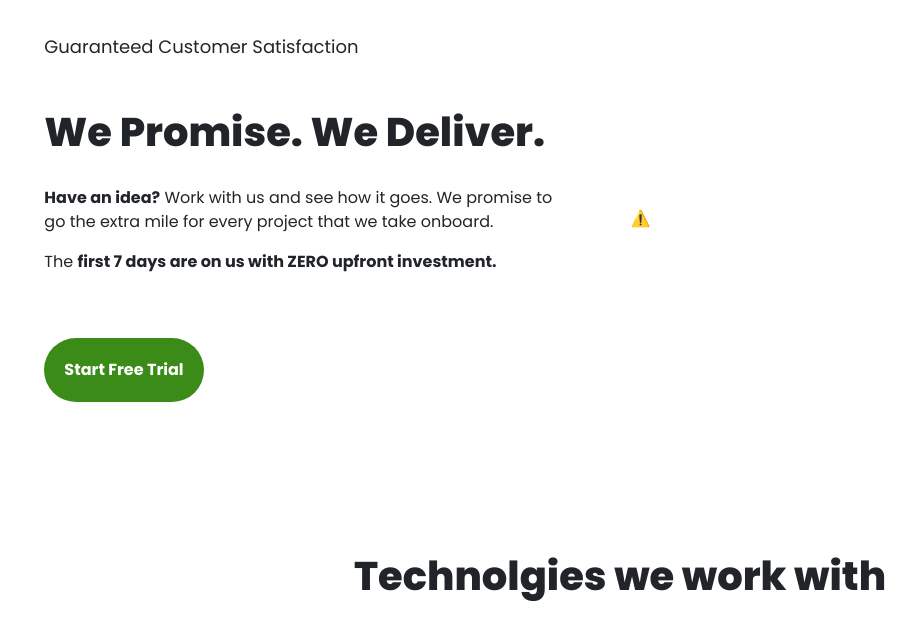
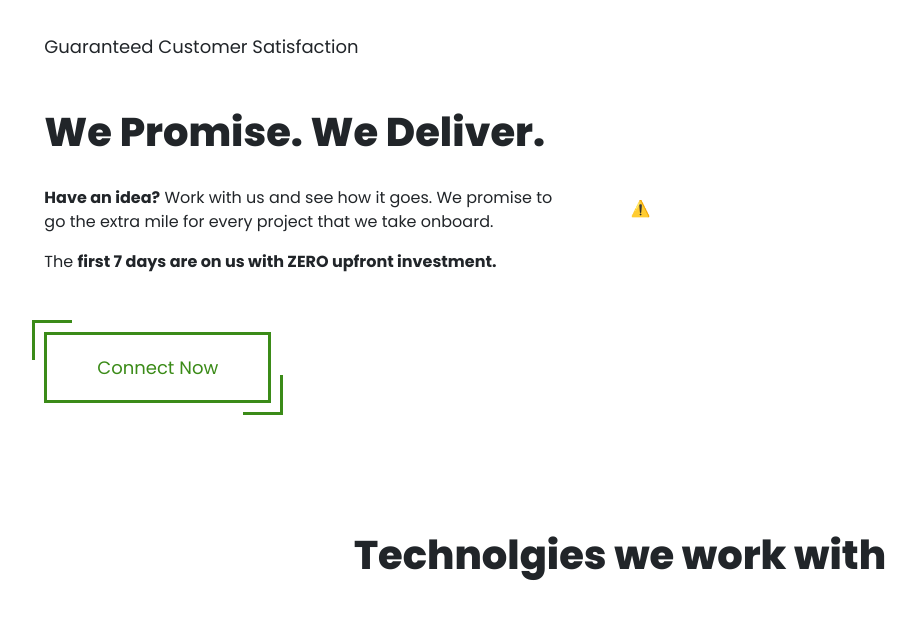
Before and after one commit to sidmrlazy/onlyn, a PHP site: page / in a window 1280 px wide. Shown: the part 1362-2005 px from the top of the page, without its empty margins (20-936 px from the left). Run offline with PHP 8.4, Linux system fonts and the light colour scheme; some libraries are stand-ins or nearby versions.

Commit message:
Merge branch 'main' of https://github.com/sidmrlazy/onlyn

```diff
--- a/assets/style.css
+++ b/assets/style.css
@@ -44,6 +44,10 @@ input::-webkit-inner-spin-button {
   font-weight: 600 !important;
   font-size: 16px !important;
   color: #3b8b18 !important;
+}
+.dropdown:hover .dropdown-menu {
+  display: block;
+  margin-top: 0;
 }
 .dropdown-menu {
   /* width: 800px; */
@@ -458,15 +462,51 @@ input::-webkit-inner-spin-button {
   font-weight: 800;
   margin-bottom: 30px;
 }
-.new-btn {
+/* .new-btn {
   background-color: #3b8b18;
   border: 0;
   padding: 20px;
   border-radius: 100px;
   font-weight: 700;
   color: #fff;
+} */
+.new-btn-holder {
+  margin-top: 80px !important;
+  max-width: 100%;
 }
-
+.new-btn {
+  text-decoration: none !important;
+  font-size: 18px;
+  color: #3b8b18;
+  padding: 20px 50px;
+  border: 3px solid #3b8b18;
+  position: relative;
+}
+.new-btn::before,
+.new-btn::after {
+  content: "";
+  position: absolute;
+  width: 40px;
+  height: 40px;
+  border: inherit;
+  transition: all 0.5s;
+}
+.new-btn::before {
+  top: -15px;
+  left: -15px;
+  border-width: 3px 0 0 3px;
+}
+.new-btn::after {
+  bottom: -15px;
+  right: -15px;
+  border-width: 0 3px 3px 0;
+}
+.new-btn:hover::before,
+.new-btn:hover::after {
+  width: calc(100% + 27px);
+  height: calc(100% + 27px);
+  text-decoration: none;
+}
 /* ================ Main Banner ================ */
 .main-banner {
   margin-top: 200px;
@@ -831,6 +871,7 @@ input::-webkit-inner-spin-button {
 .contact-form-btn:hover {
   background-color: #3b8b18;
 }
+
 .footer-icon {
   font-size: 30px;
 }
--- a/components/contact/contact-form.php
+++ b/components/contact/contact-form.php
@@ -69,7 +69,7 @@
 
             </div>
 
-            <button type="submit" name="submit" class="contact-form-btn btn-primary">Submit</button>
+            <a href="" type="submit" name="submit" class="contact-form-btn">Submit</a>
 
             <p>This site is protected by reCAPTCHA and the Google Privacy Policy and Terms of Service apply.</p>
         </form>
--- a/components/main/middle-section.php
+++ b/components/main/middle-section.php
@@ -7,9 +7,9 @@
             take
             onboard.</p>
         <p>The <strong>first 7 days are on us with ZERO upfront investment.</strong></p>
-        <button type="button" class="new-btn mt-5">
-            Start Free Trial
-        </button>
+        <div class="new-btn-holder">
+            <a href="contact.php" class="new-btn mt-5">Connect Now</a>
+        </div>
     </div>
     <div class="col-md-6 lottie-holder">
         <lottie-player src="https://assets1.lottiefiles.com/packages/lf20_320k6p1d.json" background="transparent"
```
